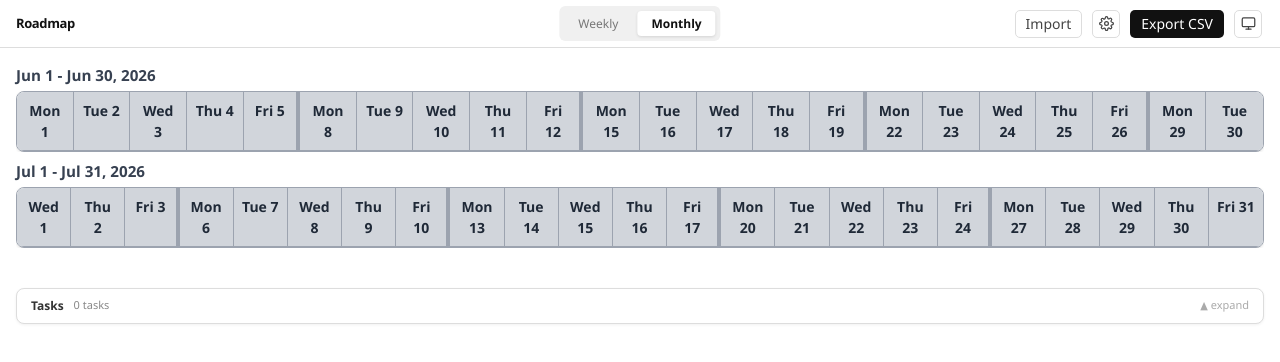
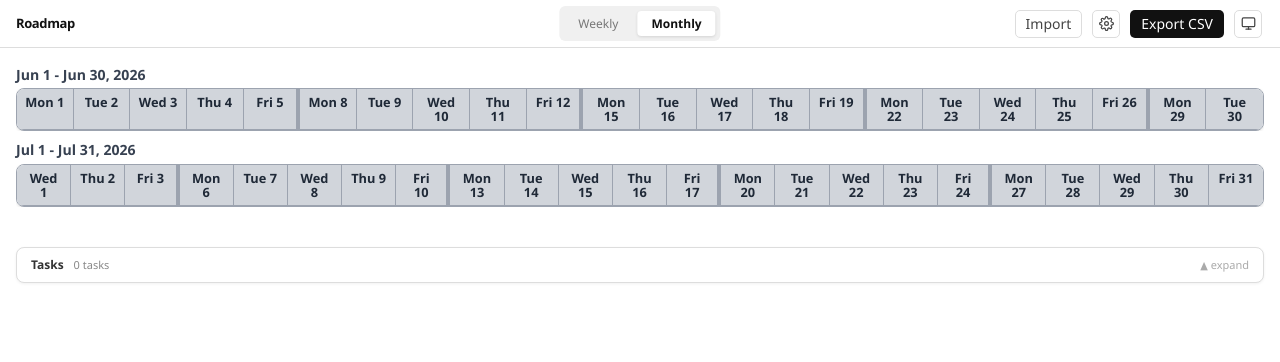
Before and after one commit to smyers4444/roadmap-project, a React (Vite) app: page / in a window 1280 px wide. Shown: the top 362 px of the page. Built offline with nearby package versions, Linux system fonts and the light colour scheme.

Commit message:
TL4: swap monthly header order

```diff
--- a/src/App.css
+++ b/src/App.css
@@ -965,16 +965,16 @@ button:hover {
 .stacked-period-card {
   display: flex;
   flex-direction: column;
-  gap: 0.5rem;
+  gap: 0.35rem;
 }
 
 .stacked-period-card--compact {
-  gap: 0.25rem;
+  gap: 0.2rem;
 }
 
 .stacked-period-title {
   color: var(--text-secondary);
-  font-size: 0.95rem;
+  font-size: 0.88rem;
   font-weight: 700;
 }
 
@@ -1185,17 +1185,19 @@ button:hover {
 /* Individual month/week header cells */
 .day-header {
   /* flex: 1; -- REMOVED: now using grid */
-  padding: 8px;
+  padding: 6px 8px;
   text-align: center;
   /* borderRight applied via inline styles in JSX */
   font-weight: 700;
-  font-size: 0.875rem;
+  font-size: 0.8rem;
   color: var(--text-primary);
   box-sizing: border-box; /* Ensure padding is included in width */
+  line-height: 1.1;
 }
 
 .day-header--compact {
-  padding: 4px 8px;
+  padding: 3px 8px;
+  font-size: 0.75rem;
 }
 
 .day-header:last-child {
--- a/src/App.tsx
+++ b/src/App.tsx
@@ -2951,6 +2951,30 @@ function App() {
                       <div
                         style={{
                           display: "grid",
+                          gridTemplateColumns: `repeat(${monthColumns.length}, 1fr)`,
+                        }}
+                      >
+                        {monthColumns.map((month, index) => {
+                          const monthNumber = showMonthNumbers ? getRelativeMonthNumber(month, tasks) : index + 1;
+
+                          return (
+                          <div
+                              key={`month-${month.toISOString()}`}
+                              className="day-header day-header--compact"
+                            style={{
+                                borderRight: index < monthColumns.length - 1 ? "1px solid var(--border-dark)" : "none",
+                                fontSize: "0.8rem",
+                              }}
+                              title={`${format(month, "MMM dd, yyyy")} – ${format(endOfMonth(month), "MMM dd, yyyy")}`}
+                            >
+                              {showMonthNumbers ? `Month ${monthNumber}` : format(month, "MMM yyyy")}
+                            </div>
+                          );
+                        })}
+                      </div>
+                      <div
+                        style={{
+                          display: "grid",
                           gridTemplateColumns: `repeat(${weekHeaderGroups.length}, 1fr)`,
                         }}
                       >
@@ -2968,29 +2992,6 @@ function App() {
                             {group.label}
                           </div>
                         ))}
-                      </div>
-                      <div
-                        style={{
-                          display: "grid",
-                          gridTemplateColumns: `repeat(${monthColumns.length}, 1fr)`,
-                        }}
-                      >
-                        {monthColumns.map((month, index) => {
-                          const monthNumber = showMonthNumbers ? getRelativeMonthNumber(month, tasks) : index + 1;
-
-                          return (
-                            <div
-                              key={index}
-                              className="day-header"
-                              style={{
-                                borderRight: index < monthColumns.length - 1 ? "1px solid var(--border-dark)" : "none",
-                              }}
-                              title={`${format(month, "MMM dd, yyyy")} – ${format(endOfMonth(month), "MMM dd, yyyy")}`}
-                            >
-                              {showMonthNumbers ? `Month ${monthNumber}` : format(month, "MMM yyyy")}
-                            </div>
-                          );
-                        })}
                       </div>
                     </div>
 
```
Also changed, not shown: 2 other files (tests, documents, lock files or other folders).
